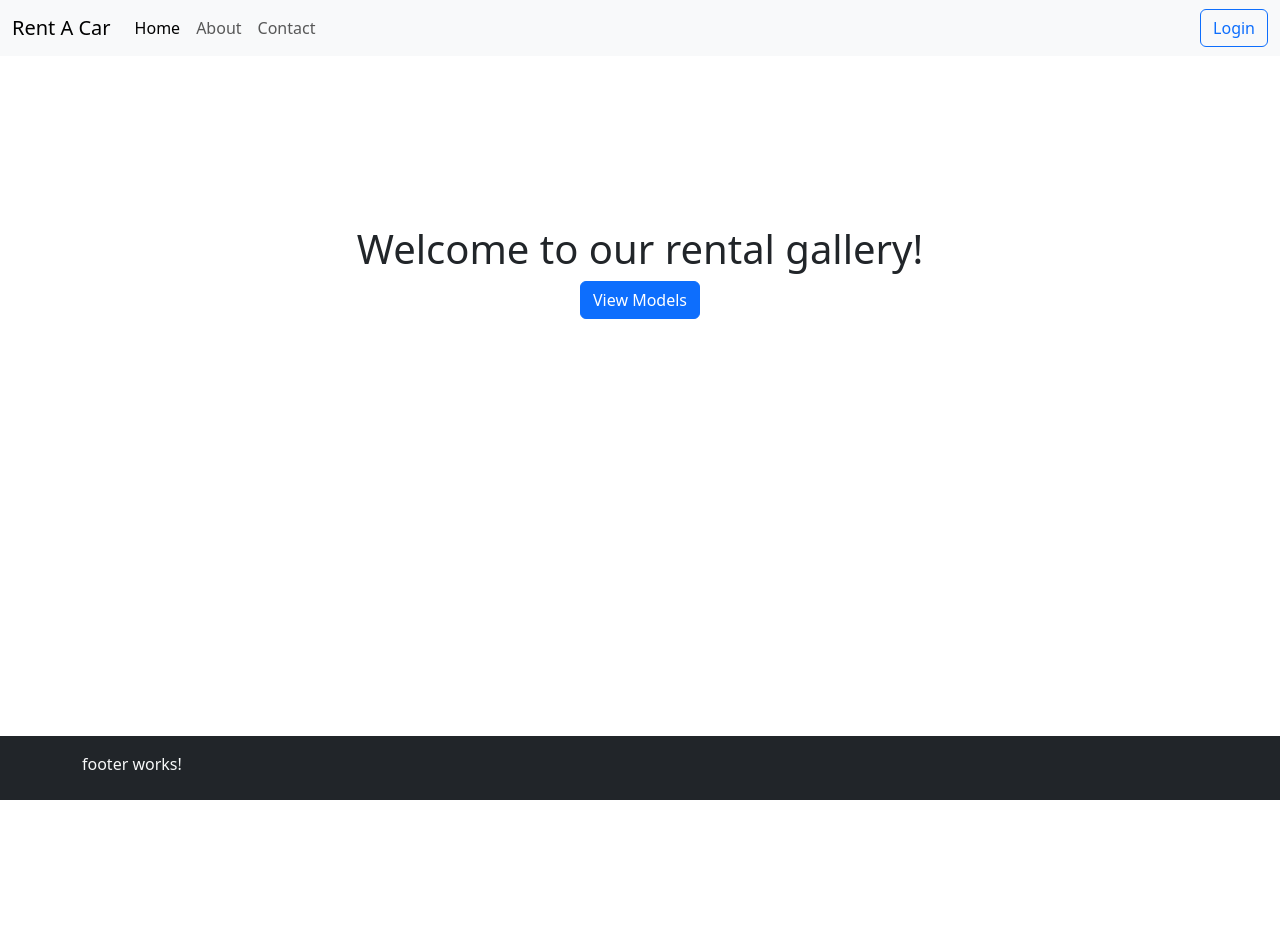
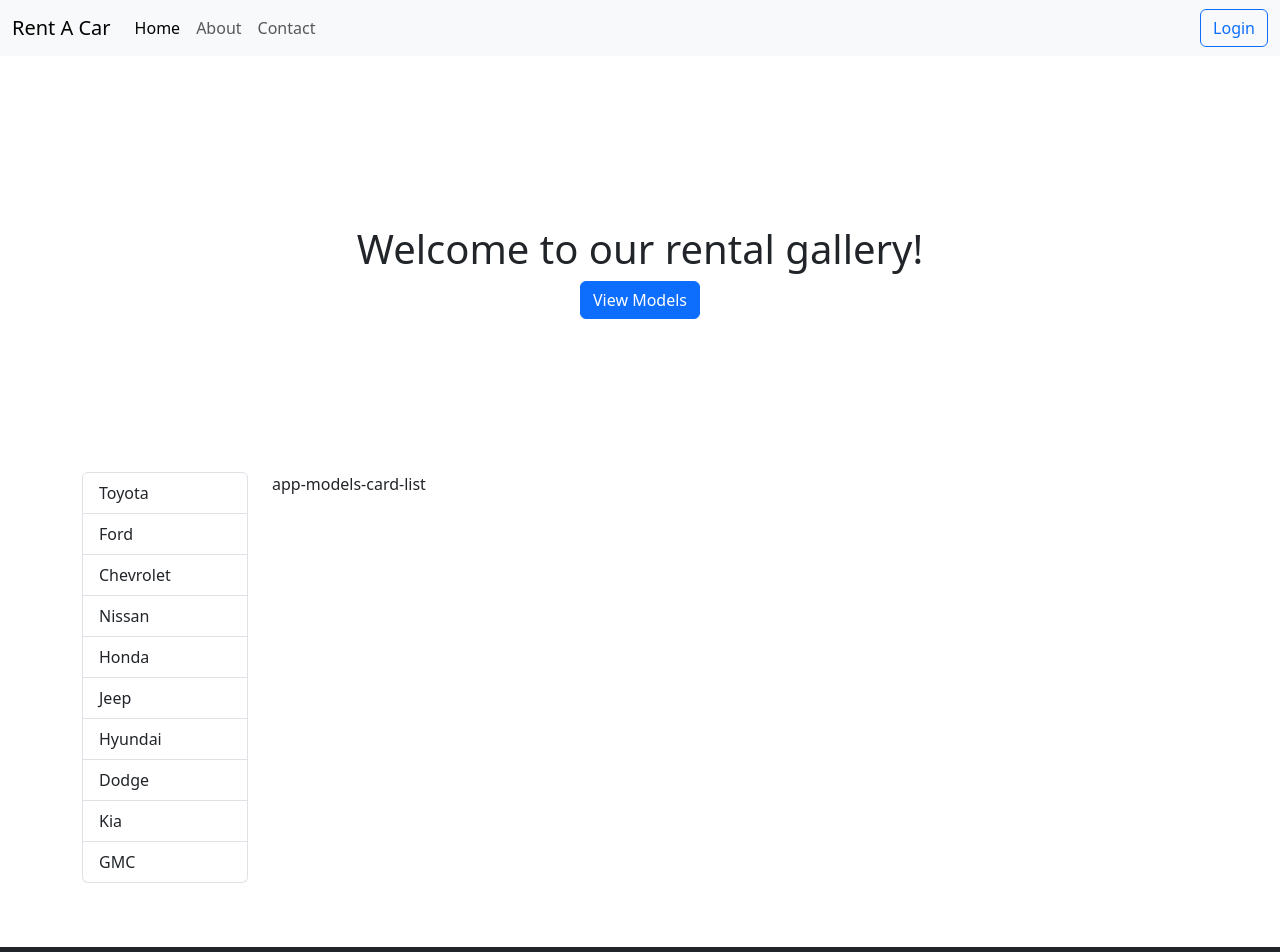
Before and after one commit to ahmet-cetinkaya-instruction/tobeto-3a-javafs-angular, an Angular app: page / in a window 1280 px wide. Shown: the top 952 px of the page. Before the commit the page ends 800 px from the top, so only its background shows below. Built offline with nearby package versions, Linux system fonts and the light colour scheme.

Commit message:
add brands list menu

```diff
--- /dev/null
+++ b/src/app/features/brands/components/brands-list-menu/brands-list-menu.component.html
@@ -0,0 +1 @@
+<app-menu [items]="brandsMenuItems"></app-menu>
--- /dev/null
+++ b/src/app/features/brands/components/brands-list-menu/brands-list-menu.component.scss
@@ -0,0 +1,3 @@
+:host {
+  display: block;
+}
--- /dev/null
+++ b/src/app/features/brands/components/brands-list-menu/brands-list-menu.component.ts
@@ -0,0 +1,46 @@
+import { CommonModule } from '@angular/common';
+import { ChangeDetectionStrategy, Component } from '@angular/core';
+import {
+  MenuComponent,
+  MenuItem,
+} from '../../../../shared/components/menu/menu.component';
+
+type Brand = {
+  id: number;
+  name: string;
+};
+
+@Component({
+  selector: 'app-brands-list-menu',
+  standalone: true,
+  imports: [CommonModule, MenuComponent],
+  templateUrl: './brands-list-menu.component.html',
+  styleUrl: './brands-list-menu.component.scss',
+  changeDetection: ChangeDetectionStrategy.OnPush,
+})
+export class BrandsListMenuComponent {
+  brands: Brand[] = [
+    // Mock data
+    { id: 1, name: 'Toyota' },
+    { id: 2, name: 'Ford' },
+    { id: 3, name: 'Chevrolet' },
+    { id: 4, name: 'Nissan' },
+    { id: 5, name: 'Honda' },
+    { id: 6, name: 'Jeep' },
+    { id: 7, name: 'Hyundai' },
+    { id: 8, name: 'Dodge' },
+    { id: 9, name: 'Kia' },
+    { id: 10, name: 'GMC' },
+  ];
+
+  get brandsMenuItems(): MenuItem[] {
+    return this.brands.map((brand) => {
+      return {
+        label: brand.name,
+        click: (_: MouseEvent) => {
+          console.log('Brand selected:', brand.name);
+        }
+      };
+    });
+  }
+}
--- a/src/app/routes/home-page/home-page.component.html
+++ b/src/app/routes/home-page/home-page.component.html
@@ -1,8 +1,20 @@
 <app-home-layout>
-  <div class="d-flex flex-column justify-content-center align-items-center app-overlay">
+  <div
+    class="d-flex flex-column justify-content-center align-items-center app-overlay"
+  >
     <h1>Welcome to our rental gallery!</h1>
     <app-button> View Models </app-button>
   </div>
 
-  <!-- <app-models-card-list></app-models-card-list> -->
+  <div class="container">
+    <div class="row">
+      <div class="col-2">
+        <app-brands-list-menu></app-brands-list-menu>
+      </div>
+      <div class="col-8">
+        app-models-card-list
+        <!-- <app-models-card-list></app-models-card-list> -->
+      </div>
+    </div>
+  </div>
 </app-home-layout>
--- a/src/app/routes/home-page/home-page.component.ts
+++ b/src/app/routes/home-page/home-page.component.ts
@@ -2,6 +2,7 @@ import { CommonModule } from '@angular/common';
 import { ChangeDetectionStrategy, Component } from '@angular/core';
 import { HomeLayoutComponent } from '../../shared/layouts/home-layout/home-layout.component';
 import { ButtonComponent } from '../../shared/components/button/button.component';
+import { BrandsListMenuComponent } from '../../features/brands/components/brands-list-menu/brands-list-menu.component';
 
 @Component({
   selector: 'app-home-page',
@@ -9,7 +10,8 @@ import { ButtonComponent } from '../../shared/components/button/button.component
   imports: [
     CommonModule,
     HomeLayoutComponent,
-    ButtonComponent
+    ButtonComponent,
+    BrandsListMenuComponent
   ],
   templateUrl: './home-page.component.html',
   styleUrl: './home-page.component.scss',
--- /dev/null
+++ b/src/app/shared/components/menu/menu.component.html
@@ -0,0 +1,15 @@
+<div class="list-group">
+  <button
+    *ngFor="let item of items; index as i"
+    type="button"
+    [routerLink]="item.routeLink"
+    routerLinkActive="active"
+    (click)="onItemClick($event, item, i)"
+    class="list-group-item list-group-item-action"
+    [ngClass]="{
+      active: selectedItemIndex === i
+    }"
+  >
+    {{ item.label }}
+  </button>
+</div>
--- /dev/null
+++ b/src/app/shared/components/menu/menu.component.scss
@@ -0,0 +1,3 @@
+:host {
+  display: block;
+}
--- /dev/null
+++ b/src/app/shared/components/menu/menu.component.ts
@@ -0,0 +1,32 @@
+import { CommonModule } from '@angular/common';
+import { ChangeDetectionStrategy, Component, Input } from '@angular/core';
+import { RouterModule } from '@angular/router';
+
+export type MenuItem = {
+  label: string;
+  routeLink?: string;
+  click?: (event: MouseEvent) => void;
+};
+
+@Component({
+  selector: 'app-menu',
+  standalone: true,
+  imports: [CommonModule, RouterModule],
+  templateUrl: './menu.component.html',
+  styleUrl: './menu.component.scss',
+  changeDetection: ChangeDetectionStrategy.OnPush,
+})
+export class MenuComponent {
+  @Input() items: MenuItem[] = [];
+
+  selectedItemIndex: number | null = null;
+
+  onItemClick(event: MouseEvent, menuItem: MenuItem, itemIndex: number) {
+    this.selectedItemIndex =
+      this.selectedItemIndex !== itemIndex ? itemIndex : null;
+
+    if (menuItem.click) {
+      menuItem.click(event);
+    }
+  }
+}
--- a/src/app/shared/layouts/home-layout/home-layout.component.html
+++ b/src/app/shared/layouts/home-layout/home-layout.component.html
@@ -19,5 +19,5 @@
     <ng-content></ng-content>
   </main>
 
-  <app-footer></app-footer>
+  <app-footer class="mt-5"></app-footer>
 </div>
```
